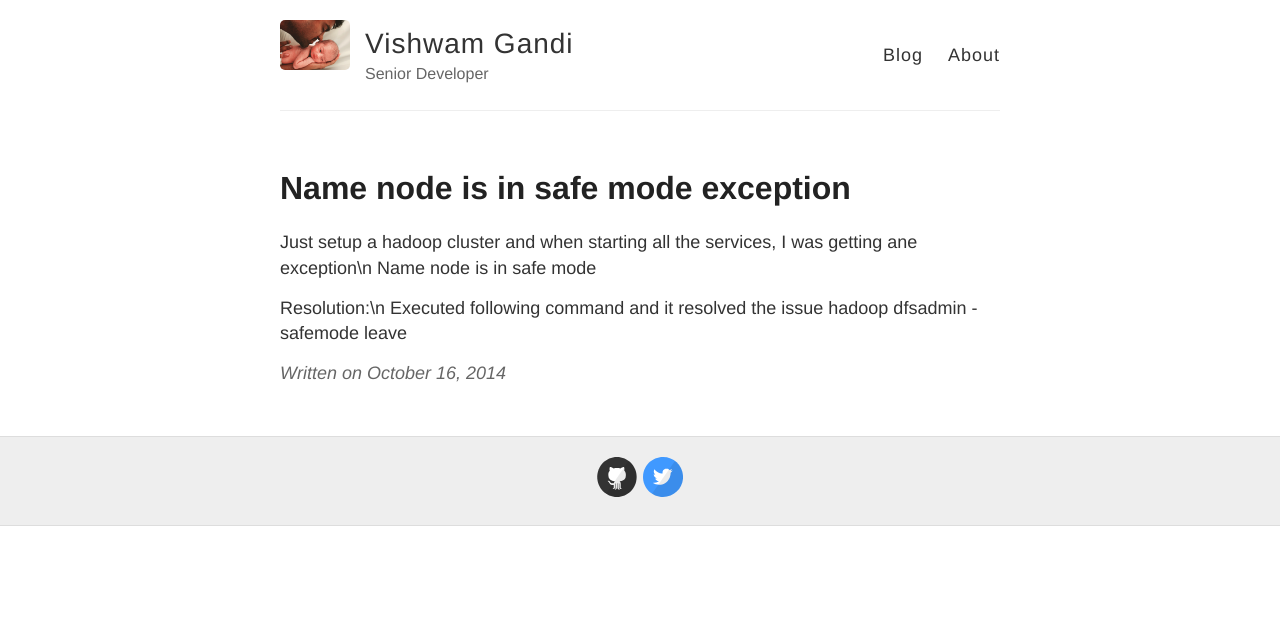
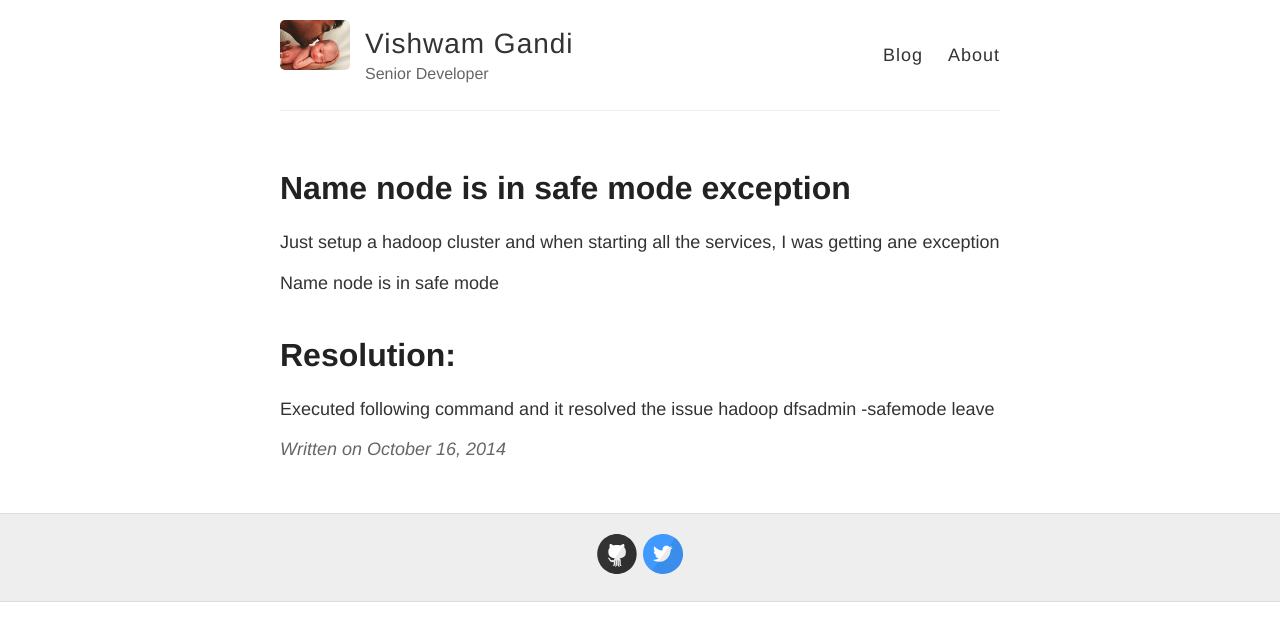
Before and after one commit to vishwamg/vishwamg.github.io, a Jekyll site: the page built from _posts/2014-10-16-Hadoop setup issues.md, in a window 1280 px wide. Shown: the top 641 px of the page. Built offline with Jekyll 4.4.1, drawn with Linux system fonts in a browser that asks for light colours.

```diff
--- a/_posts/2014-10-16-Hadoop setup issues.md
+++ b/_posts/2014-10-16-Hadoop setup issues.md
@@ -3,9 +3,11 @@ layout: post
 title: Name node is in safe mode exception
 ---
 
-Just setup a hadoop cluster and when starting all the services, I was getting ane exception\n
+Just setup a hadoop cluster and when starting all the services, I was getting ane exception
+
 Name node is in safe mode
 
-Resolution:\n
+#Resolution:
+
 Executed following command and it resolved the issue
 hadoop dfsadmin -safemode leave
```
